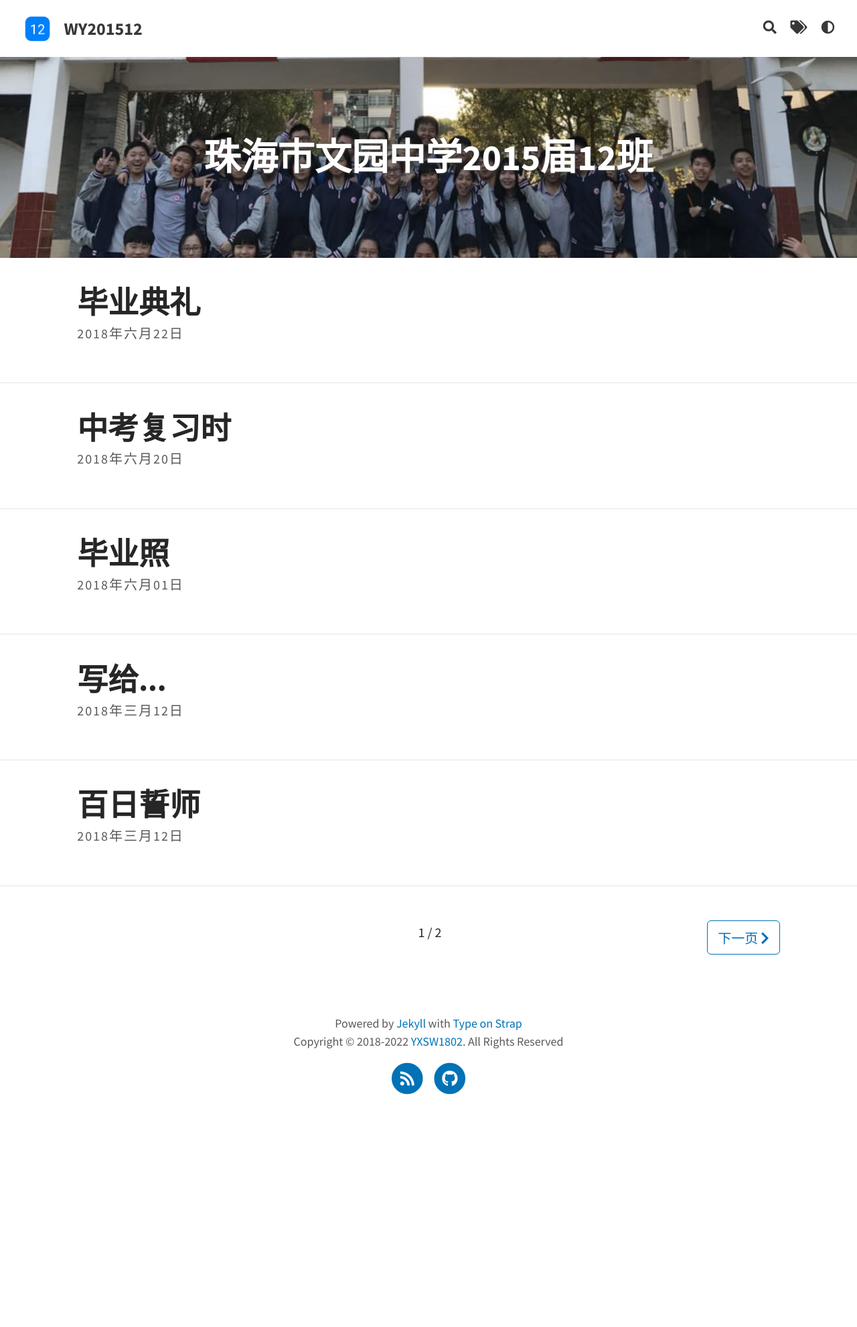
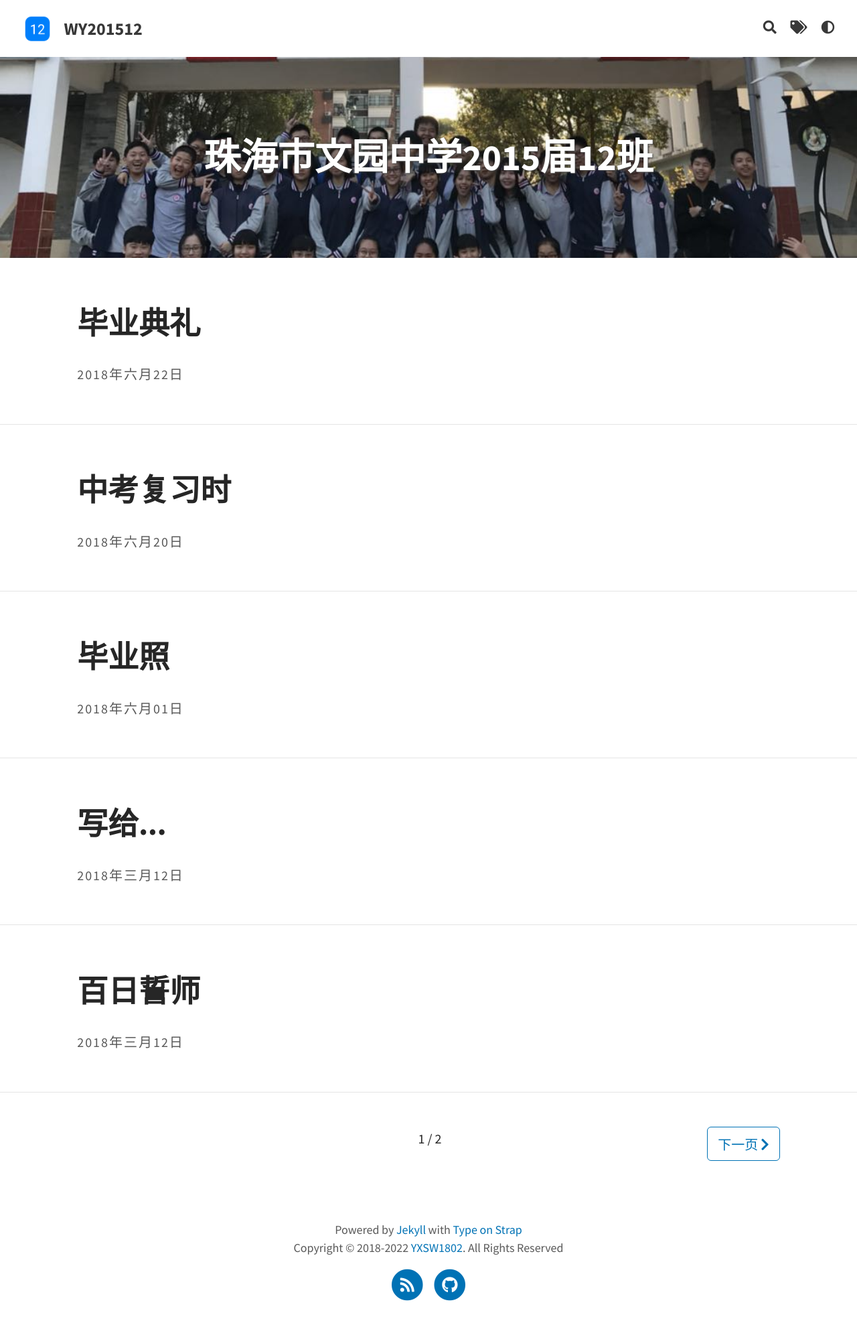
Before and after one commit to SummonHIM/wy201512, a Jekyll site: the page built from index.html, in a window 1280 px wide. Shown: the whole page at 67% size. Built offline with Jekyll 4.4.1, drawn with Linux system fonts in a browser that asks for light colours; the list of posts is cut into pages by our own code; before the commit the page ends 1673 px from its top, so only the background shows below that.

Commit message:
seo problem

```diff
--- a/_includes/blog/blog.liquid
+++ b/_includes/blog/blog.liquid
@@ -13,11 +13,11 @@
         {% endif %}
         <span>
           <header>
-            <h1>
+            <h2 style="font-size: 2.3em;">
               <a aria-label="{{ post.title }}" class="post-link" href="{{ post.url | relative_url }}">
                 {{ post.title }}
               </a>
-            </h1>
+            </h2>
             {% include blog/post_info.liquid author=post.author date=post.date %}
           </header>
           {% if site.excerpt or site.theme_settings.excerpt %}
```
